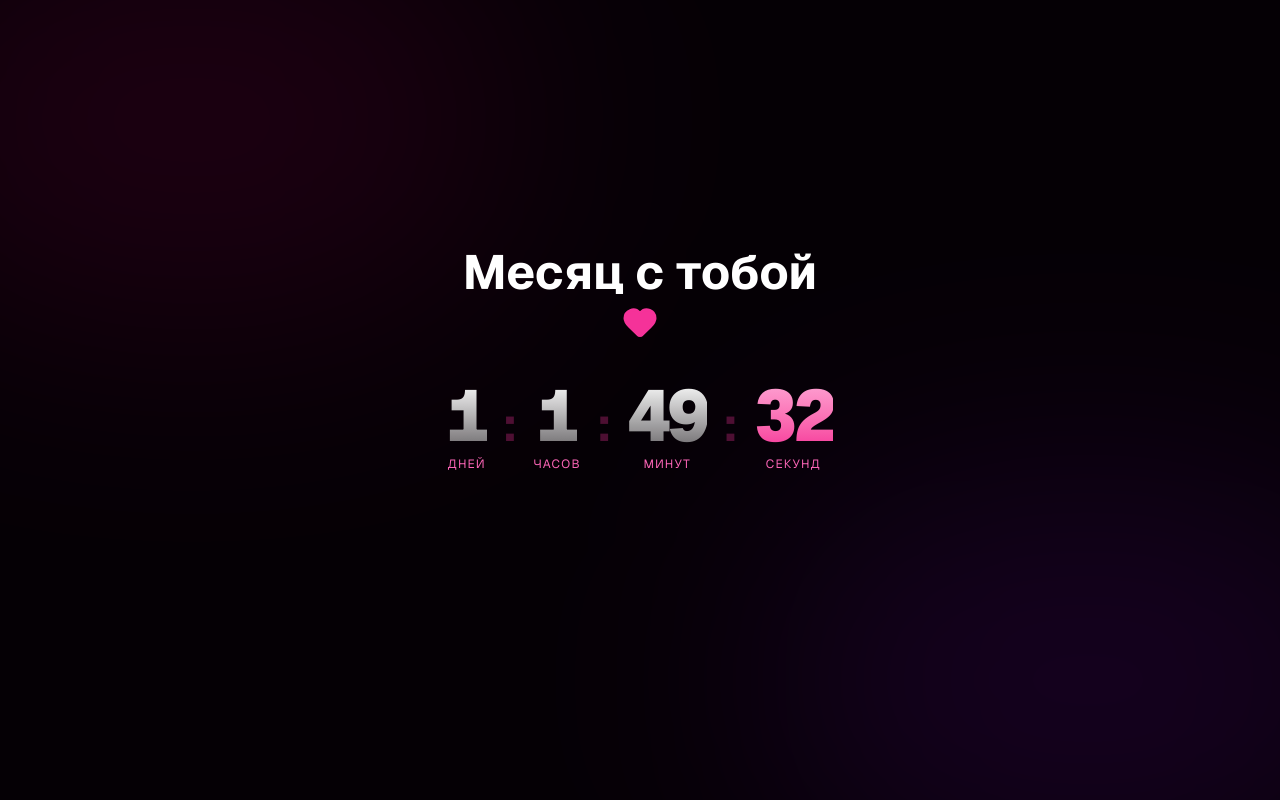
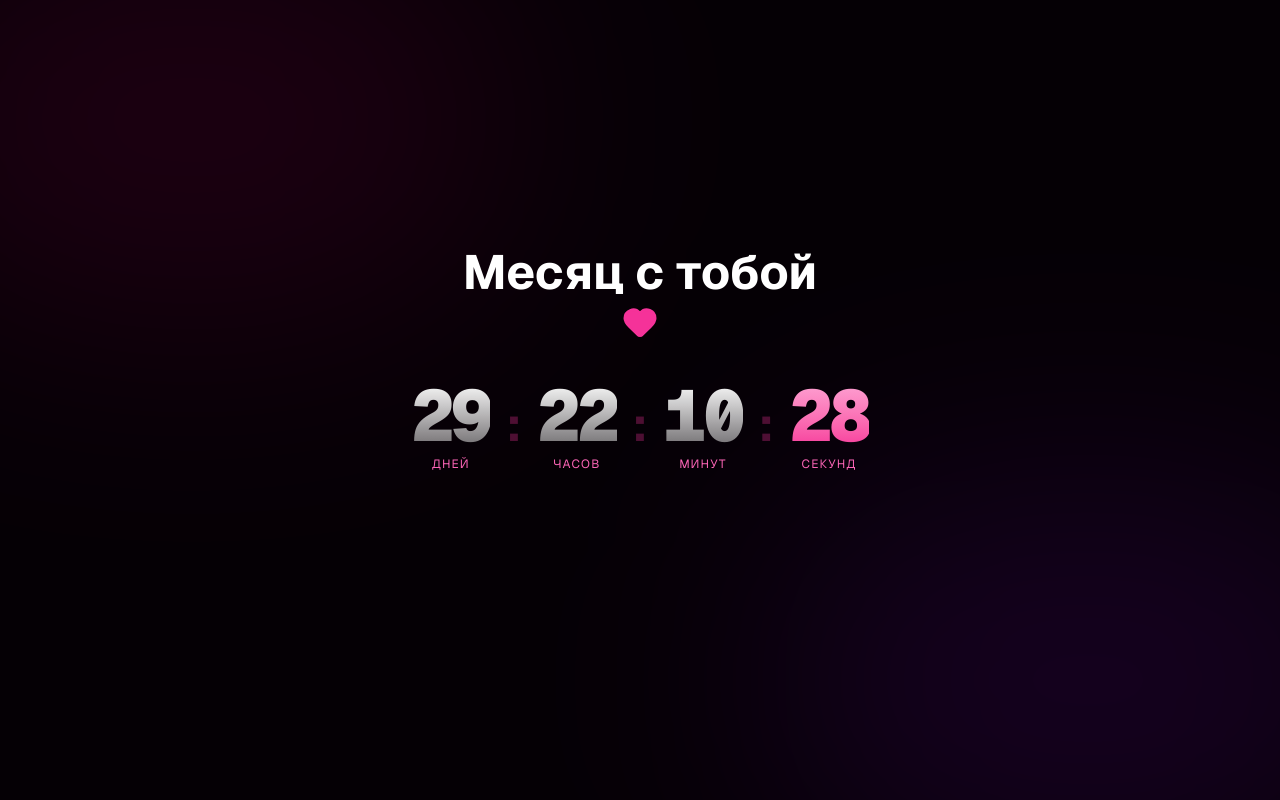
Before and after one commit to daniil2133123/vika-love, a Next.js app: page / in a window 1280 px wide. Shown: the top 800 px of the page. Built offline with nearby package versions, Linux system fonts and the light colour scheme.

Commit message:
Update page.tsx

```diff
--- a/src/app/page.tsx
+++ b/src/app/page.tsx
@@ -36,7 +36,7 @@ function LovePageContent() {
   const [time, setTime] = useState({ days: 0, hours: 0, minutes: 0, seconds: 0 });
 
   useEffect(() => {
-    const startDate = new Date(2026, 10, 9, 0, 0).getTime();
+    const startDate = new Date(2026, 9, 9, 0, 0).getTime();
     const interval = setInterval(() => {
       const now = new Date().getTime();
       const diff = Math.abs(now - startDate); // Вот тут Math.abs
```
